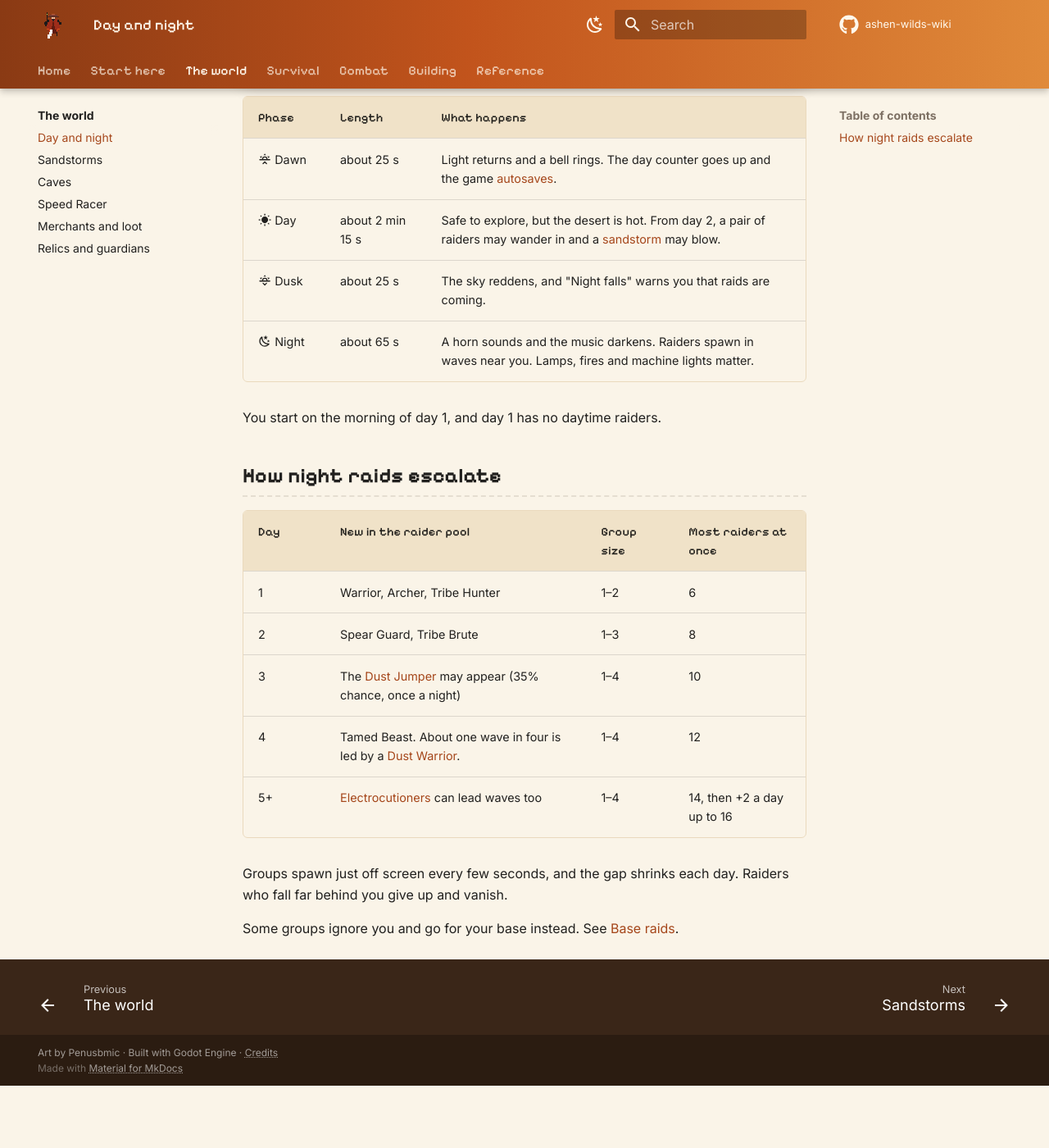
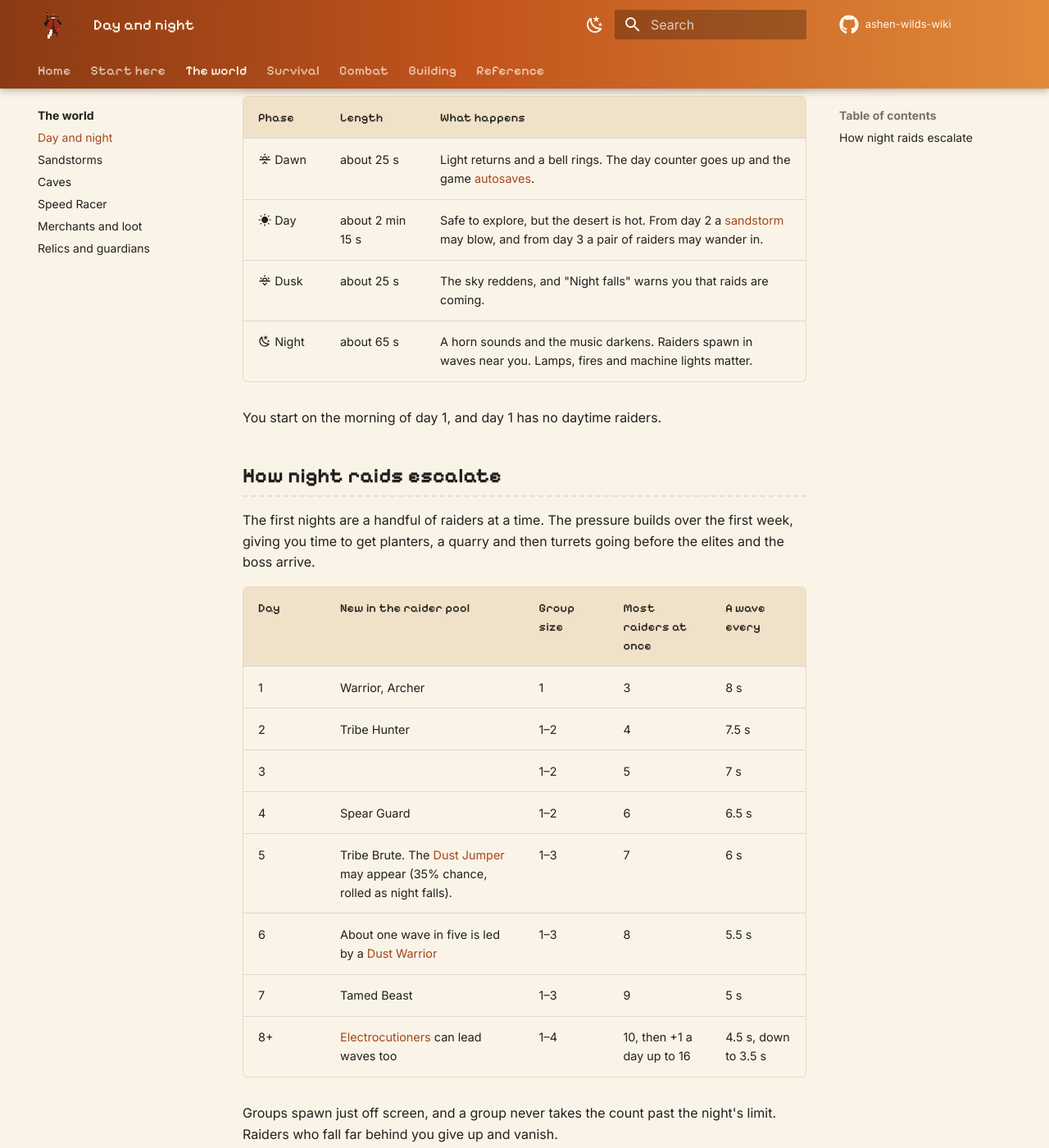
Before and after one commit to Liquid-Gorrila/ashen-wilds-wiki, an MkDocs documentation site: the page built from docs/world/day-night.md, in a window 1280 px wide and 1400 px high, scrolled down 600 px. Shown: the whole window at 82% size. Built offline with MkDocs 1.6.1 and Material for MkDocs 9.7.7, drawn with Linux system fonts in a browser that asks for light colours; comment, search, counter and statistics services are not loaded; before the commit the page ends 1924 px from its top, so only the background shows below that.

Commit message:
Document 1.0.1: nights build over a week
New night escalation table (raiders, group size, cap and wave gap by day),
the Dust Jumper from day 5, elites from days 6 and 8, daytime raiders from
day 3, and 1.0.1 release notes.

Co-Authored-By: Claude Opus 5.5 <noreply@anthropic.com>

```diff
--- a/docs/world/day-night.md
+++ b/docs/world/day-night.md
@@ -7,7 +7,7 @@ A full day lasts 4 minutes. Night takes about the last quarter of it, and each n
 | Phase | Length | What happens |
 | --- | --- | --- |
 | :material-weather-sunset-up: Dawn | about 25 s | Light returns and a bell rings. The day counter goes up and the game [autosaves](../reference/saving.md). |
-| :material-white-balance-sunny: Day | about 2 min 15 s | Safe to explore, but the desert is hot. From day 2, a pair of raiders may wander in and a [sandstorm](sandstorms.md) may blow. |
+| :material-white-balance-sunny: Day | about 2 min 15 s | Safe to explore, but the desert is hot. From day 2 a [sandstorm](sandstorms.md) may blow, and from day 3 a pair of raiders may wander in. |
 | :material-weather-sunset-down: Dusk | about 25 s | The sky reddens, and "Night falls" warns you that raids are coming. |
 | :material-weather-night: Night | about 65 s | A horn sounds and the music darkens. Raiders spawn in waves near you. Lamps, fires and machine lights matter. |
 
@@ -15,14 +15,19 @@ You start on the morning of day 1, and day 1 has no daytime raiders.
 
 ## How night raids escalate
 
-| Day | New in the raider pool | Group size | Most raiders at once |
-| --- | --- | --- | --- |
-| 1 | Warrior, Archer, Tribe Hunter | 1–2 | 6 |
-| 2 | Spear Guard, Tribe Brute | 1–3 | 8 |
-| 3 | The [Dust Jumper](../combat/boss.md) may appear (35% chance, once a night) | 1–4 | 10 |
-| 4 | Tamed Beast. About one wave in four is led by a [Dust Warrior](../combat/enemies.md#elites). | 1–4 | 12 |
-| 5+ | [Electrocutioners](../combat/enemies.md#elites) can lead waves too | 1–4 | 14, then +2 a day up to 16 |
+The first nights are a handful of raiders at a time. The pressure builds over the first week, giving you time to get planters, a quarry and then turrets going before the elites and the boss arrive.
 
-Groups spawn just off screen every few seconds, and the gap shrinks each day. Raiders who fall far behind you give up and vanish.
+| Day | New in the raider pool | Group size | Most raiders at once | A wave every |
+| --- | --- | --- | --- | --- |
+| 1 | Warrior, Archer | 1 | 3 | 8 s |
+| 2 | Tribe Hunter | 1–2 | 4 | 7.5 s |
+| 3 | | 1–2 | 5 | 7 s |
+| 4 | Spear Guard | 1–2 | 6 | 6.5 s |
+| 5 | Tribe Brute. The [Dust Jumper](../combat/boss.md) may appear (35% chance, rolled as night falls). | 1–3 | 7 | 6 s |
+| 6 | About one wave in five is led by a [Dust Warrior](../combat/enemies.md#elites) | 1–3 | 8 | 5.5 s |
+| 7 | Tamed Beast | 1–3 | 9 | 5 s |
+| 8+ | [Electrocutioners](../combat/enemies.md#elites) can lead waves too | 1–4 | 10, then +1 a day up to 16 | 4.5 s, down to 3.5 s |
+
+Groups spawn just off screen, and a group never takes the count past the night's limit. Raiders who fall far behind you give up and vanish.
 
 Some groups ignore you and go for your base instead. See [Base raids](../combat/base-raids.md).
```
Also changed, not shown: docs/combat/boss.md (+1 -1 lines), docs/combat/enemies.md (+4 -4 lines), docs/combat/index.md (+1 -1 lines), docs/index.md (+1 -1 lines), docs/reference/changelog.md (+11 -0 lines).
